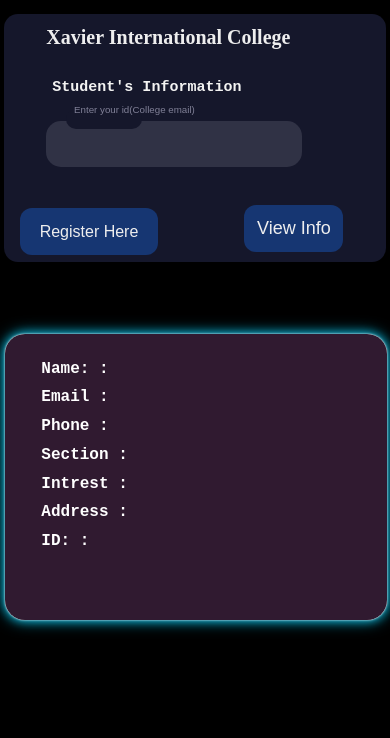
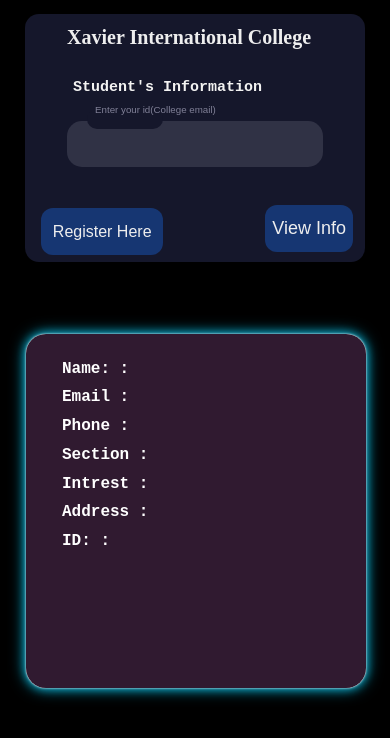
Before and after one commit to Prashantdulal/mernxavierstudents, a React (Create React App) app in the folder client/: page / in a window 390 px wide. Shown: the top 738 px of the page. Built offline with nearby package versions, Linux system fonts and the light colour scheme.

Commit message:
BUG FIXED --form height

```diff
--- a/client/public/index.html
+++ b/client/public/index.html
@@ -8,6 +8,7 @@
     <meta
       name="description"
       content="Xavier's Student's Information"
+
     />
     <link rel="apple-touch-icon" href="%PUBLIC_URL%/logo192.png" />
     <!--
--- a/client/src/components/Login.css
+++ b/client/src/components/Login.css
@@ -249,14 +249,14 @@ body {
     padding-left: 0;
   }
   .container2 {
-    height: 32vh;
+
     padding: 15px 6px 1px 36px;
     background: rgb(48, 26, 48);
     border-radius: 20px;
     position: relative;
     top: -14px;
     min-width: 10px;
-    width: 87vw;
+
     left: 1px;
   }
 
```
